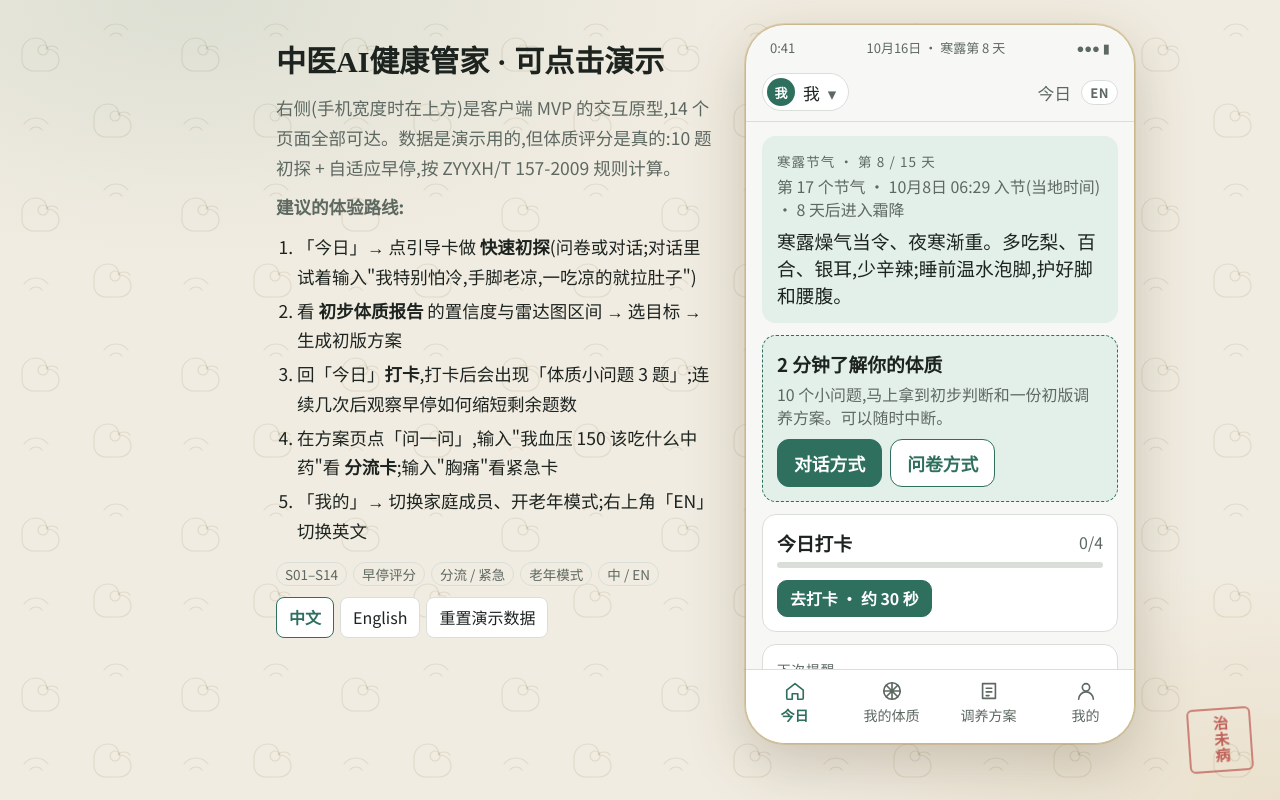
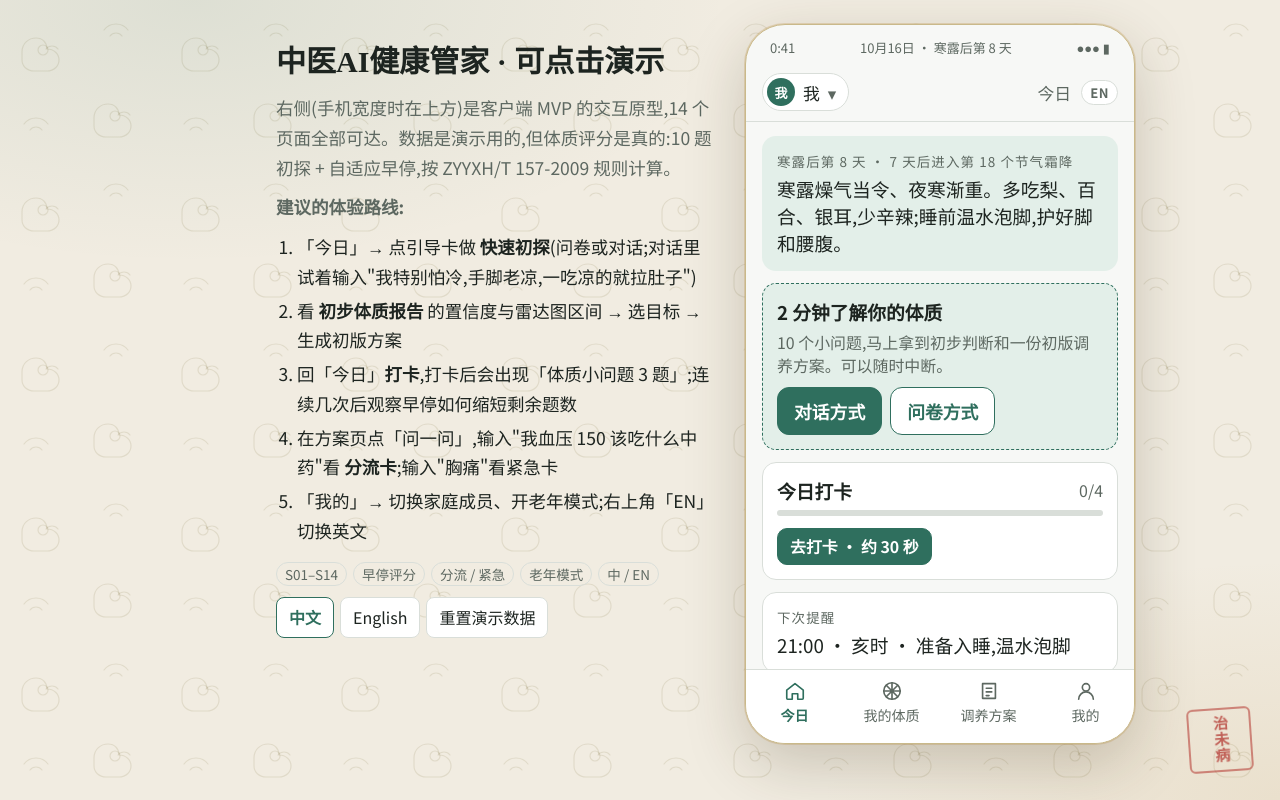
Before and after one commit to shenrao682/tcm-health-manager-demo, a website: page index.html in a window 1280 px wide. Drawn offline with Linux system fonts and the light colour scheme.

Commit message:
Term wording: '10月15日 · 寒露后第 8 天' and '8 天后进入第 18 个节气霜降'
Treat the term as its onset day: status bar shows date then 'N days after
<term>' ('今日<term>' on the onset day); Today card shows the same plus the
next term with its index. Day counts use local calendar dates. Dropped the
'day N of 15' period framing and the onset-time line.

Co-Authored-By: Claude Fable 5.1 <noreply@anthropic.com>

```diff
--- a/index.html
+++ b/index.html
@@ -221,9 +221,13 @@ const CTT_TIPS = {"lichun":{"pinghe":{"zh":"立春阳气初生,早起拉伸几
 // current term for a local Date: last instant <= now (user's local time); also next term and days until it
 function termAt(now){ now=now||new Date(); const t=now.getTime(); let cur=null,nxt=null; for(const [code,iso] of TERM_INSTANTS){ const ms=Date.parse(iso); if(ms<=t) cur=[code,ms]; else { nxt=[code,ms]; break; } }
   if(!cur){ cur=TERM_INSTANTS[0].slice(); cur[1]=Date.parse(cur[1]); } const d=TERM_DEFS[cur[0]]; const nd=nxt?TERM_DEFS[nxt[0]]:null; const days=nxt?Math.ceil((nxt[1]-t)/86400000):null;
-  const dayOf=Math.floor((t-cur[1])/86400000)+1; const length=nxt?Math.round((nxt[1]-cur[1])/86400000):15;
-  return {code:cur[0],def:d,index:d.i,name:pick(d),season:d.season,start:new Date(cur[1]),dayOf,length,next:nd?{code:nxt[0],def:nd,name:pick(nd),days}:null}; }
+  // day counts use local calendar dates (Oct 8 = day 1 after an Oct 7 onset), not 24-hour intervals
+  const dayNum=ms=>{ const x=new Date(ms); return Math.floor((Date.UTC(x.getFullYear(),x.getMonth(),x.getDate()))/86400000); };
+  const dayOf=dayNum(t)-dayNum(cur[1])+1; const length=nxt?dayNum(nxt[1])-dayNum(cur[1]):15; const daysTo=nxt?dayNum(nxt[1])-dayNum(t):null;
+  return {code:cur[0],def:d,index:d.i,name:pick(d),season:d.season,start:new Date(cur[1]),dayOf,length,next:nd?{code:nxt[0],def:nd,name:pick(nd),days:daysTo}:null}; }
 const TERMNAME = ()=> termAt().name;
+// "寒露后第 8 天" / "8 days after Cold Dew"; on the onset day: "今日寒露" / "Cold Dew today"
+const sinceTerm = (T)=>{ const d=T.dayOf-1; return d===0? tt(`今日${T.name}`,`${T.name} today`) : tt(`${T.name}后第 ${d} 天`,`${d} day${d>1?"s":""} after ${T.name}`); };
 const fmtDate = (d)=> EN()? d.toLocaleDateString('en-US',{month:'short',day:'numeric'}) : `${d.getMonth()+1}月${d.getDate()}日`;
 const fmtTime = (d)=> `${String(d.getHours()).padStart(2,'0')}:${String(d.getMinutes()).padStart(2,'0')}`;
 
@@ -363,7 +367,7 @@ const TABS = ()=>[["today",tt("今日","Today")],["constitution",tt("我的体
 function render(){
   const phone=document.getElementById("phone"); phone.dataset.elder=S.elder?"1":"0"; phone.dataset.lang=S.lang;
   document.documentElement.lang = EN()?"en":"zh-CN";
-  const _T=termAt(); document.getElementById("sbTerm").textContent = `${fmtDate(new Date())} · ${tt(`${_T.name}第 ${_T.dayOf} 天`,`${_T.name}, day ${_T.dayOf}`)}`;
+  document.getElementById("sbTerm").textContent = `${fmtDate(new Date())} · ${sinceTerm(termAt())}`;
   renderSide();
   const m=M(); const top=S.stack[S.stack.length-1];
   const tb=document.getElementById("topbar");
@@ -417,7 +421,7 @@ function renderTab(tab){ return {today:S01,constitution:S04,plan:S06,me:ME}[tab]
 function S01(){
   const m=M(); const a=assess(m); const todayC=m.checkins[S.day]||{};
   const doneN=["sleep","diet","move","mood"].filter(k=>todayC[k]!=null).length;
-  const T0=termAt(); let html=`<div class="card soft"><div class="k">${tt(`${esc(T0.name)}节气 · 第 ${T0.dayOf} / ${T0.length} 天`,`${esc(T0.name)} period · day ${T0.dayOf} of ${T0.length}`)}</div><div class="small muted" style="margin-bottom:6px">${tt(`第 ${T0.index} 个节气 · ${fmtDate(T0.start)} ${fmtTime(T0.start)} 入节(当地时间)`,`${ordinal(T0.index)} term · began ${fmtDate(T0.start)} ${fmtTime(T0.start)} local time`)}${T0.next?` · ${tt(`${T0.next.days} 天后进入${T0.next.name}`,`${T0.next.name} in ${T0.next.days} days`)}`:""}</div><div>${m.plan?esc(seasonTip(m.plan.code)):esc(pick(T0.def.tip))}</div></div>`;
+  const T0=termAt(); let html=`<div class="card soft"><div class="k">${esc(sinceTerm(T0))}${T0.next?` · ${tt(`${T0.next.days} 天后进入第 ${T0.next.def.i} 个节气${T0.next.name}`,`${T0.next.name} (${ordinal(T0.next.def.i)} term) in ${T0.next.days} days`)}`:""}</div><div>${m.plan?esc(seasonTip(m.plan.code)):esc(pick(T0.def.tip))}</div></div>`;
   if(!m.screenerDone){
     html+=`<div class="card guide"><h3>${tt("2 分钟了解你的体质","Know your constitution in 2 minutes")}</h3><p class="small muted" style="margin:0 0 10px">${tt("10 个小问题,马上拿到初步判断和一份初版调养方案。可以随时中断。","10 quick questions for a preliminary type and a first wellness plan. Stop any time.")}</p><div class="row"><button class="btn" data-act="startChat">${tt("对话方式","Chat")}</button><button class="btn sec" data-act="startForm">${tt("问卷方式","Questionnaire")}</button></div></div>`;
   } else if(m.plan){
```
